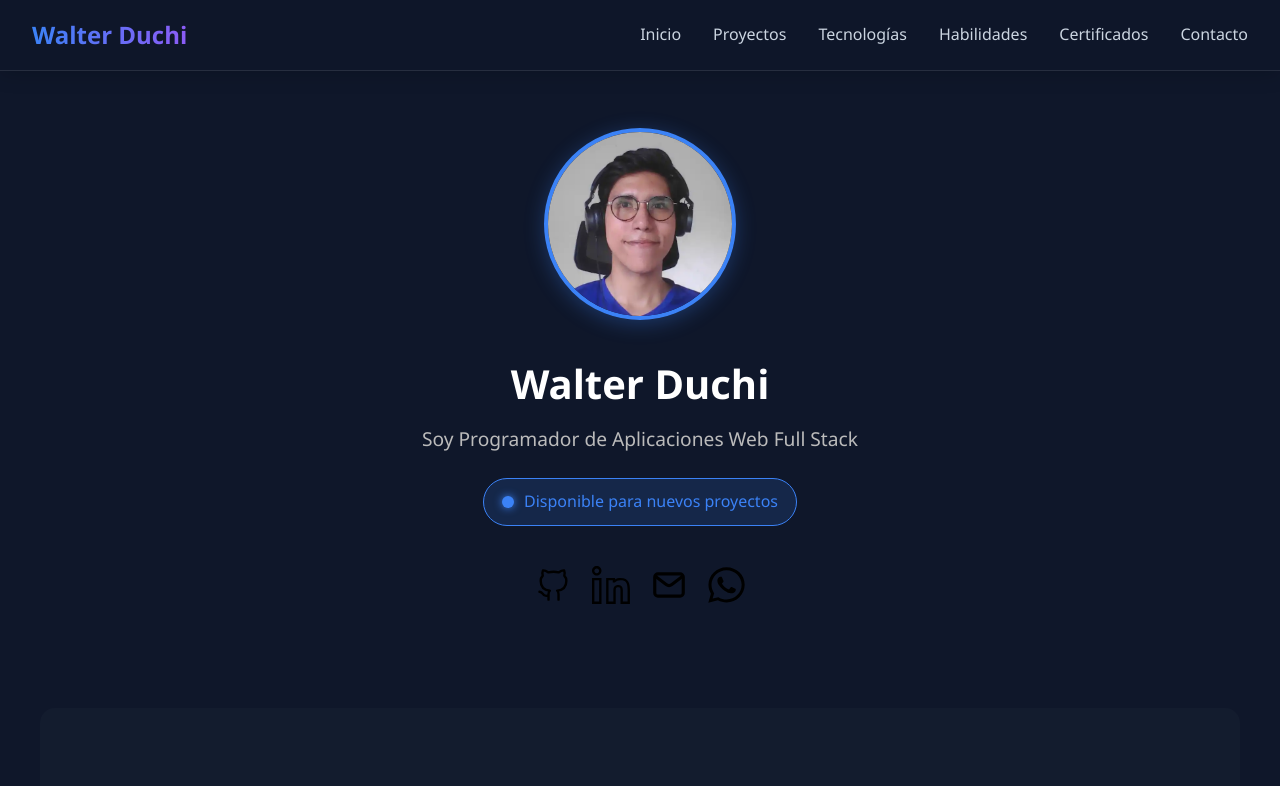
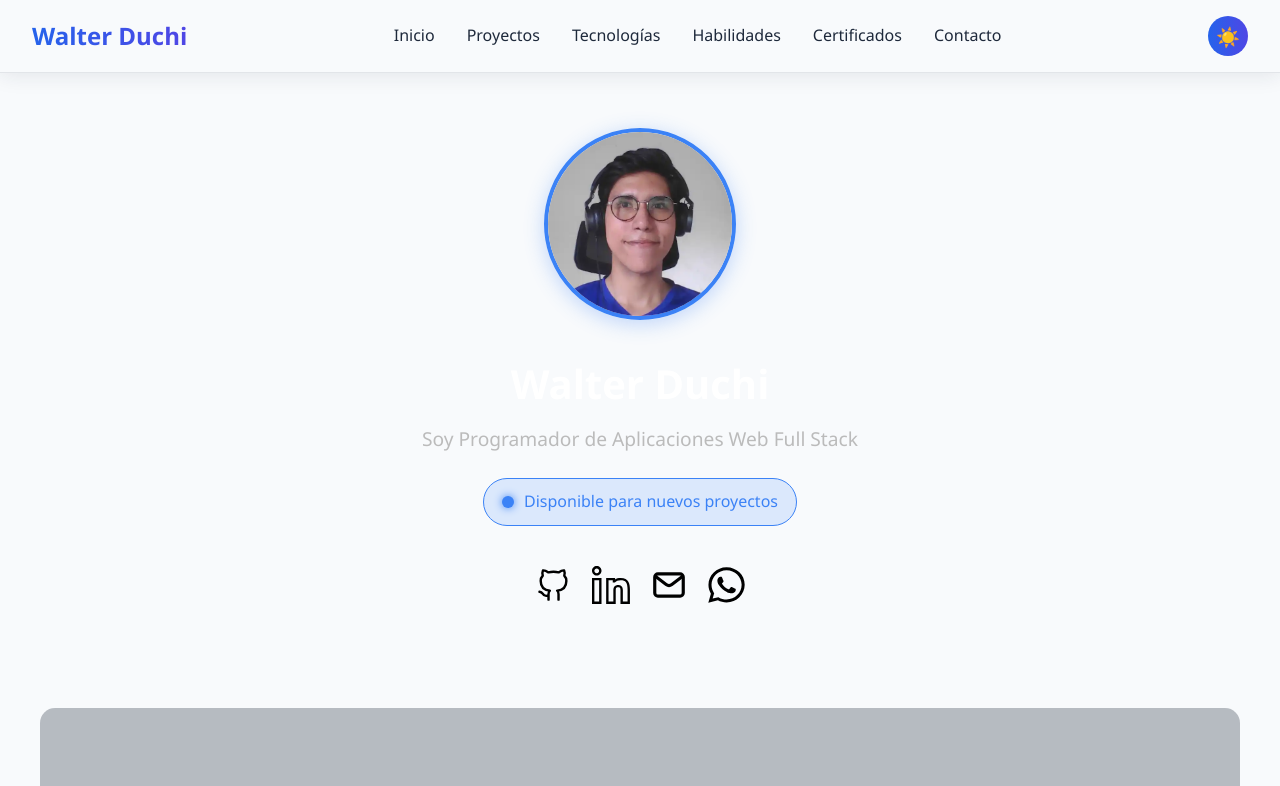
Before and after one commit to Walter-Duchi/portafolio, an Angular app: page / in a window 1280 px wide. Shown: the top 786 px of the page. Built offline with nearby package versions, Linux system fonts and the light colour scheme.

Commit message:
Implement theme toggle functionality and update navbar styles

```diff
--- a/src/app/components/navbar/navbar.css
+++ b/src/app/components/navbar/navbar.css
@@ -4,21 +4,21 @@
   justify-content: space-between;
   align-items: center;
   padding: 1rem 2rem;
-  background-color: rgba(15, 23, 42, 0.95);
+  background-color: var(--navbar-bg);
   -webkit-backdrop-filter: blur(10px);
   backdrop-filter: blur(10px);
   width: 100%;
   position: fixed;
   top: 0;
   z-index: 1000;
-  box-shadow: 0 2px 20px rgba(0, 0, 0, 0.2);
-  border-bottom: 1px solid rgba(255, 255, 255, 0.1);
+  box-shadow: 0 2px 20px var(--shadow);
+  border-bottom: 1px solid var(--border-color);
 }
 
 .logo-container .logo {
   font-size: 1.5rem;
   font-weight: 700;
-  background: linear-gradient(90deg, #3b82f6, #8b5cf6);
+  background: var(--gradient-primary);
   -webkit-background-clip: text;
   background-clip: text;
   color: transparent;
@@ -30,14 +30,14 @@
 }
 
 .nav-links a {
-  color: #cbd5e1;
+  color: var(--text-primary);
   font-weight: 500;
   transition: color 0.3s ease;
   position: relative;
 }
 
 .nav-links a:hover {
-  color: #3b82f6;
+  color: var(--text-accent);
 }
 
 .nav-links a::after {
@@ -47,12 +47,30 @@
   left: 0;
   width: 0;
   height: 2px;
-  background: linear-gradient(90deg, #3b82f6, #8b5cf6);
+  background: var(--gradient-primary);
   transition: width 0.3s ease;
 }
 
 .nav-links a:hover::after {
   width: 100%;
+}
+
+.theme-toggle {
+  background: var(--gradient-primary);
+  border: none;
+  border-radius: 50%;
+  width: 40px;
+  height: 40px;
+  cursor: pointer;
+  display: flex;
+  align-items: center;
+  justify-content: center;
+  font-size: 1.2rem;
+  transition: transform 0.3s ease;
+}
+
+.theme-toggle:hover {
+  transform: scale(1.1);
 }
 
 @media (max-width: 768px) {
--- a/src/app/components/navbar/navbar.html
+++ b/src/app/components/navbar/navbar.html
@@ -10,4 +10,7 @@
         <li><a href="#certificados">Certificados</a></li>
         <li><a href="#contacto">Contacto</a></li>
     </ul>
+    <button class="theme-toggle" (click)="toggleTheme()" aria-label="Cambiar tema">
+        <span class="theme-icon">{{ themeIcon() }}</span>
+    </button>
 </nav>
--- a/src/app/components/navbar/navbar.ts
+++ b/src/app/components/navbar/navbar.ts
@@ -1,11 +1,27 @@
-import { Component } from '@angular/core';
+import { Component, ChangeDetectionStrategy, inject, computed, signal } from '@angular/core';
+import { Theme } from '../../services/theme';
 
 @Component({
   selector: 'app-navbar',
   imports: [],
   templateUrl: './navbar.html',
-  styleUrl: './navbar.css'
+  styleUrl: './navbar.css',
+  changeDetection: ChangeDetectionStrategy.OnPush,
+  host: {
+    '[attr.data-theme]': 'themeSignal()',
+  },
 })
 export class Navbar {
+  private readonly themeService = inject(Theme);
 
+  // Signal para el tema actual
+  readonly themeSignal = signal(this.themeService.getCurrentTheme());
+
+  // Computed para el icono del tema
+  readonly themeIcon = computed(() => (this.themeSignal() === 'dark' ? '🌙' : '☀️'));
+
+  toggleTheme(): void {
+    this.themeService.toggleTheme();
+    this.themeSignal.set(this.themeService.getCurrentTheme());
+  }
 }
--- /dev/null
+++ b/src/app/services/theme.ts
@@ -0,0 +1,41 @@
+import { Injectable } from '@angular/core';
+
+@Injectable({
+  providedIn: 'root',
+})
+export class Theme {
+  private currentTheme = 'light';
+
+  constructor() {
+    this.loadTheme();
+  }
+
+  toggleTheme(): void {
+    this.currentTheme = this.currentTheme === 'dark' ? 'light' : 'dark';
+    this.applyTheme(this.currentTheme);
+    localStorage.setItem('portfolio-theme', this.currentTheme);
+  }
+
+  private loadTheme(): void {
+    // 1. Intentar cargar tema guardado
+    const savedTheme = localStorage.getItem('portfolio-theme');
+
+    // 2. Si no hay tema guardado, usar preferencia del sistema
+    if (savedTheme) {
+      this.currentTheme = savedTheme;
+    } else {
+      const systemPrefersDark = window.matchMedia('(prefers-color-scheme: dark)').matches;
+      this.currentTheme = systemPrefersDark ? 'dark' : 'light';
+    }
+
+    this.applyTheme(this.currentTheme);
+  }
+
+  private applyTheme(theme: string): void {
+    document.documentElement.setAttribute('data-theme', theme);
+  }
+
+  getCurrentTheme(): string {
+    return this.currentTheme;
+  }
+}
--- a/src/styles.css
+++ b/src/styles.css
@@ -1,14 +1,46 @@
+/* === VARIABLES CSS PARA TEMA CLARO/OSCURO === */
+:root {
+  /* Colores base - Tema oscuro (por defecto) */
+  --bg-primary: #0f172a;
+  --bg-secondary: rgba(30, 41, 59, 0.7);
+  --bg-card: rgba(15, 23, 42, 0.8);
+  --text-primary: #e2e8f0;
+  --text-secondary: #94a3b8;
+  --text-accent: #3b82f6;
+  --border-color: rgba(255, 255, 255, 0.1);
+  --shadow: rgba(0, 0, 0, 0.2);
+  --gradient-primary: linear-gradient(90deg, #3b82f6, #8b5cf6);
+  --gradient-secondary: linear-gradient(135deg, #3b82f6, #8b5cf6);
+  --navbar-bg: rgba(15, 23, 42, 0.95);
+}
+
+[data-theme='light'] {
+  /* Colores base - Tema claro */
+  --bg-primary: #f8fafc;
+  --bg-secondary: rgba(226, 232, 240, 0.7);
+  --bg-card: rgba(248, 250, 252, 0.9);
+  --text-primary: #1e293b;
+  --text-secondary: #475569;
+  --text-accent: #2563eb;
+  --border-color: rgba(30, 41, 59, 0.1);
+  --shadow: rgba(30, 41, 59, 0.1);
+  --gradient-primary: linear-gradient(90deg, #2563eb, #4f46e5);
+  --gradient-secondary: linear-gradient(135deg, #2563eb, #4f46e5);
+  --navbar-bg: rgba(248, 250, 252, 0.95);
+}
+
 /* === ESTILOS GENERALES === */
 * {
   margin: 0;
   padding: 0;
   box-sizing: border-box;
   font-family: 'Segoe UI', Tahoma, Geneva, Verdana, sans-serif;
+  transition: background-color 0.3s ease, color 0.3s ease, border-color 0.3s ease;
 }
 
 body {
-  background-color: #0f172a;
-  color: #e2e8f0;
+  background-color: var(--bg-primary);
+  color: var(--text-primary);
   line-height: 1.6;
   scroll-behavior: smooth;
 }
@@ -26,7 +58,7 @@ h2 {
   font-size: 2.5rem;
   text-align: center;
   margin-bottom: 1rem;
-  background: linear-gradient(90deg, #3b82f6, #8b5cf6);
+  background: var(--gradient-primary);
   -webkit-background-clip: text;
   background-clip: text;
   color: transparent;
@@ -37,7 +69,7 @@ h2 {
   text-align: center;
   font-size: 1.1rem;
   margin-bottom: 3rem;
-  color: #94a3b8;
+  color: var(--text-secondary);
   max-width: 600px;
   margin-left: auto;
   margin-right: auto;
```
